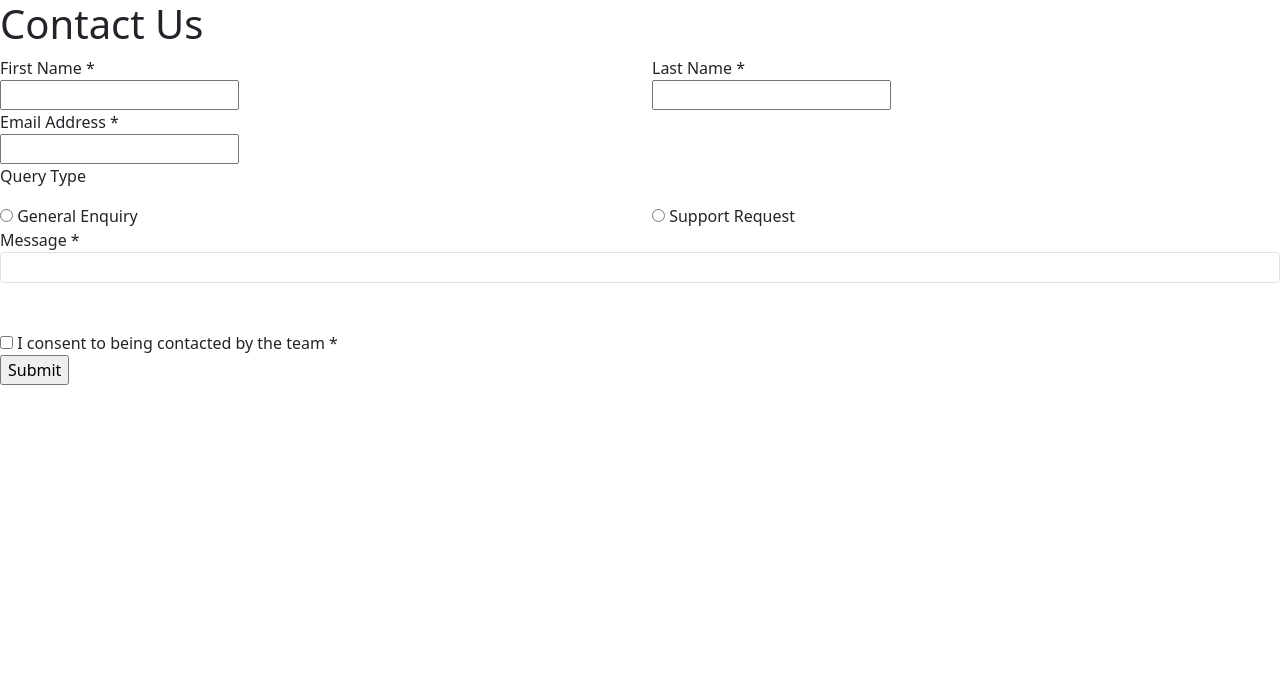
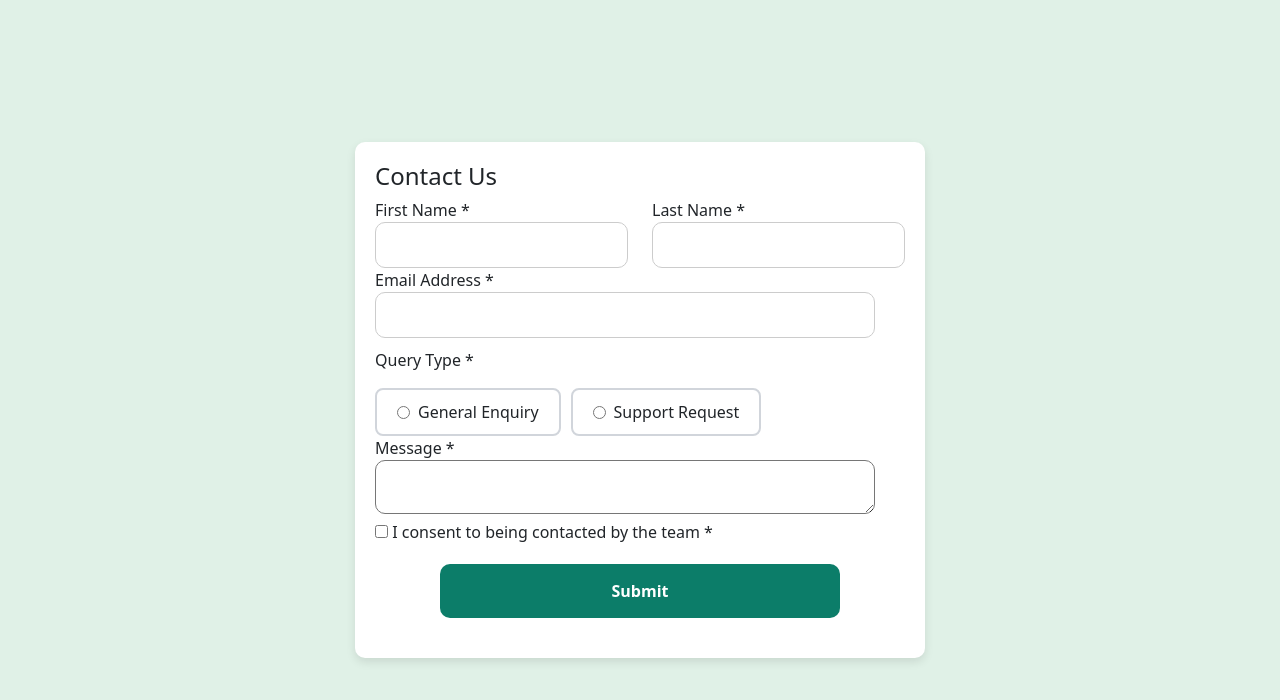
Before and after one commit to ALEXITHUB/Contact-Form, a plain HTML site: page form/index.html in a window 1280 px wide. Drawn offline with nearby package versions, Linux system fonts and the light colour scheme.

Commit message:
fin du CSS

```diff
--- a/form/index.html
+++ b/form/index.html
@@ -8,7 +8,7 @@
     <title>Contact form</title>
 </head>
 <body>
-    <div class="1stcontainer">
+    <div class="firstcontainer">
         <div class="formcontainer">
             <h1>Contact Us</h1>
             <form>
@@ -24,21 +24,20 @@
                 </div>
                 <label for="email">Email Address *</label> <br>
                 <input type="text" id="email" name="email">
-
-                <p>Query Type</p>
-                <div class="row">
-                    <div class="col">
-                        <input type="radio" id="QueryType1" name="QueryType1">
-                        <label for="QueryType1">General Enquiry</label>
-                    </div>
-                    <div class="col">
-                        <input type="radio" id="QueryType2" name="QueryType2">
-                        <label for="QueryType2"> Support Request</label>
-                    </div>
+                <p>Query Type *</p>
+                <div class="query-type-container">
+                    <label class="query-box">
+                        <input type="radio" name="queryType" value="general">
+                        General Enquiry
+                    </label>
+                    <label class="query-box">
+                        <input type="radio" name="queryType" value="support">
+                        Support Request
+                    </label>
                 </div>
                 <div class="MessageContainer">
                     <label for="Message">Message *</label> <br>
-                    <input class="form-control form-control-sm" type="text"> <br> <br>
+                    <textarea id="Message" name="Message"></textarea> <br>
                 </div>
                 <div class="consent">
                     <input type="checkbox" id="consentCheck" name="consentCheck">
--- a/form/style.css
+++ b/form/style.css
@@ -0,0 +1,78 @@
+.firstcontainer {
+    background-color: #E0F1E7;
+    height: 100vh;
+    display: flex;
+    justify-content: center;
+    align-items: center;
+}
+.firstcontainer h1{
+    font-size: 24px;
+}
+
+.formcontainer {
+    background-color: white;
+    padding: 20px;
+    border-radius: 10px;
+    box-shadow: 0px 4px 10px rgba(0, 0, 0, 0.1); /* Ajoute une légère ombre */
+}
+input{
+    border-radius: 10px;
+    border: 1px solid #ccc;
+    padding: 10px;
+
+}
+#email{
+    max-width: 500px;
+    width: 100%;
+    padding: 10px;
+    margin-bottom: 10px;
+}
+.query-type-container {
+    display: flex;
+    gap: 10px; /* Espace entre les boîtes */
+}
+
+.query-box {
+    display: flex;
+    align-items: center;
+    gap: 8px; /* Espace entre le bouton radio et le texte */
+    padding: 10px 20px;
+    border: 2px solid #D1D5DB; /* Couleur de la bordure */
+    border-radius: 8px; /* Coins arrondis */
+    cursor: pointer;
+    font-size: 16px;
+    background-color: white;
+    transition: all 0.3s ease-in-out;
+}
+
+.query-box:hover {
+    border-color: #10B981; /* Couleur au survol */
+}
+
+.query-box input {
+    accent-color: #10B981; /* Couleur du bouton radio */
+}
+
+#Message{
+    max-width: 500px;
+    width: 100%;
+    border-radius: 10px;
+    max-height: 500px;
+    height: 100%;
+}
+
+#submitbutton{
+    background-color: hsl(169, 82%, 27%);
+    color: white;
+    font-size: 16px;
+    font-weight: bold;
+    width: 100%;
+    max-width: 400px;
+    padding: 15px;
+    border: none;
+    border-radius: 10px;
+    cursor: pointer;
+    display: block;
+    margin: 20px auto;
+    text-align: center;
+}
```
